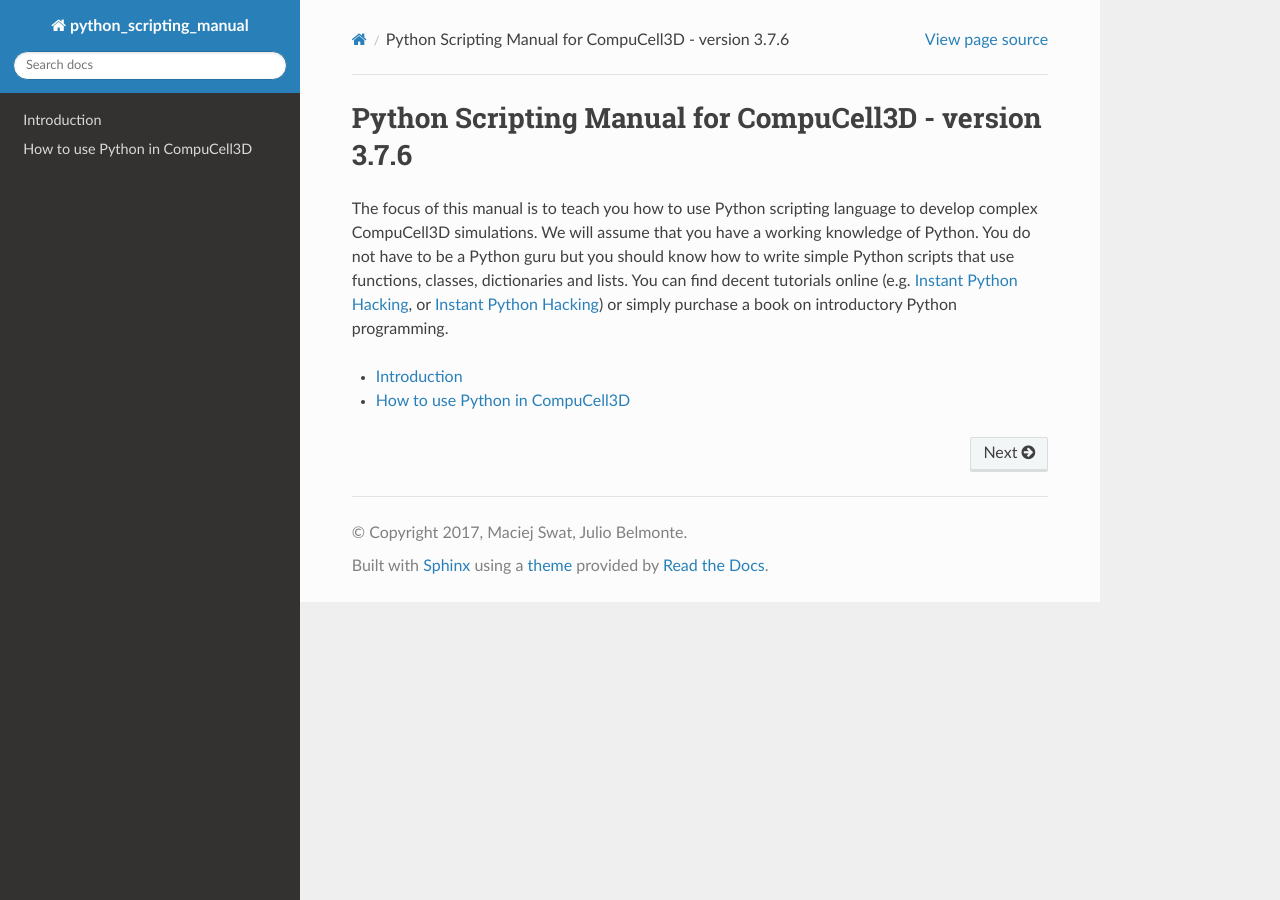
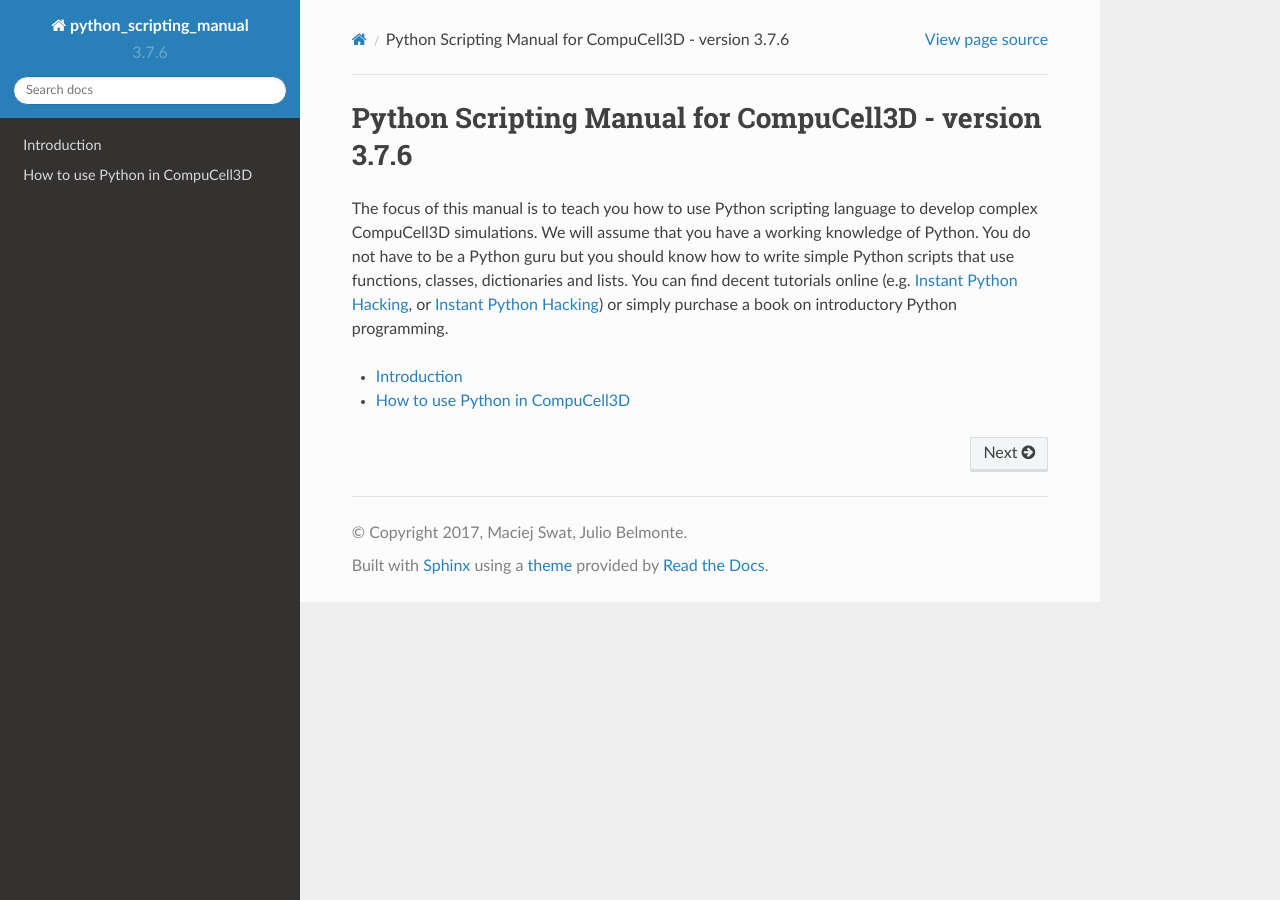
Before and after one commit to CompuCell3D/PythonScriptingManual, a Sphinx documentation site: the page built from docs/index.rst, in a window 1280 px wide. Built offline with Sphinx 7.4.7 and the Read the Docs theme 2.0.0, drawn with Linux system fonts in a browser that asks for light colours.

Commit message:
added sphinx extensions

```diff
--- a/docs/conf.py
+++ b/docs/conf.py
@@ -30,7 +30,8 @@
 # Add any Sphinx extension module names here, as strings. They can be
 # extensions coming with Sphinx (named 'sphinx.ext.*') or your custom
 # ones.
-extensions = []
+extensions = ['sphinx.ext.mathjax',
+    'sphinx.ext.githubpages']
 
 # Add any paths that contain templates here, relative to this directory.
 templates_path = ['_templates']
@@ -54,9 +55,9 @@
 # built documents.
 #
 # The short X.Y version.
-version = u''
+version = u'3.7.6'
 # The full version, including alpha/beta/rc tags.
-release = u''
+release = u'3.7.6'
 
 # The language for content autogenerated by Sphinx. Refer to documentation
 # for a list of supported languages.
```
